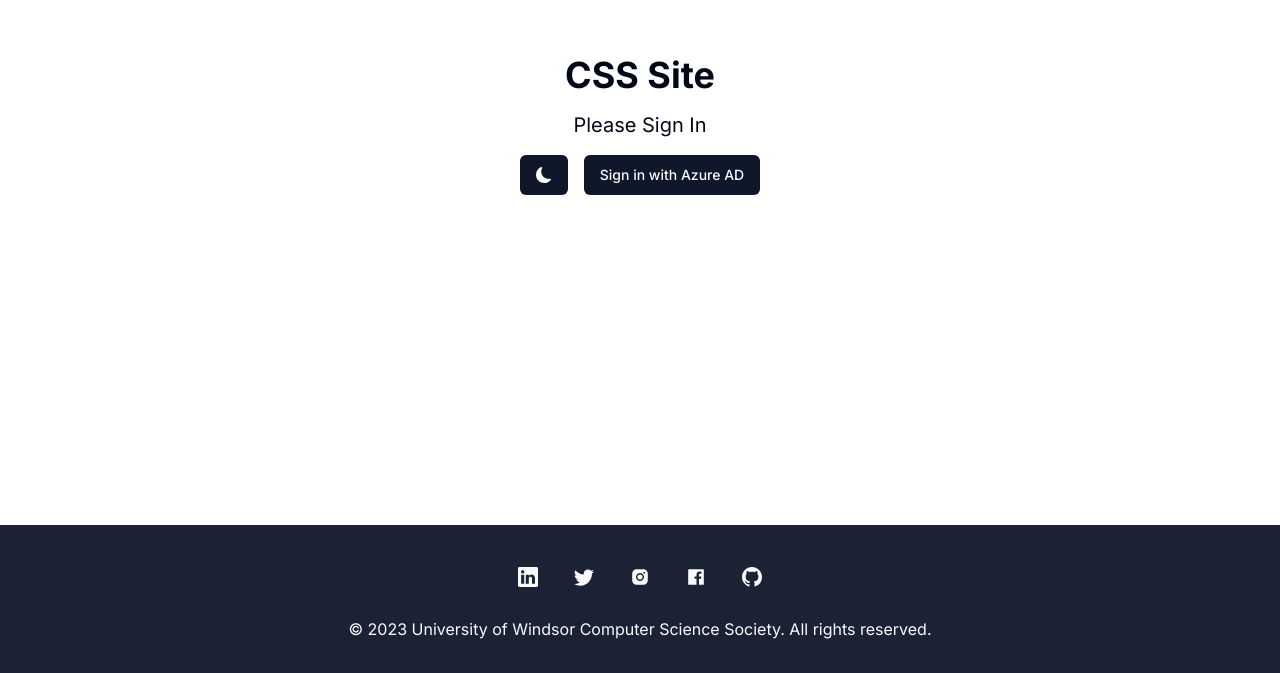
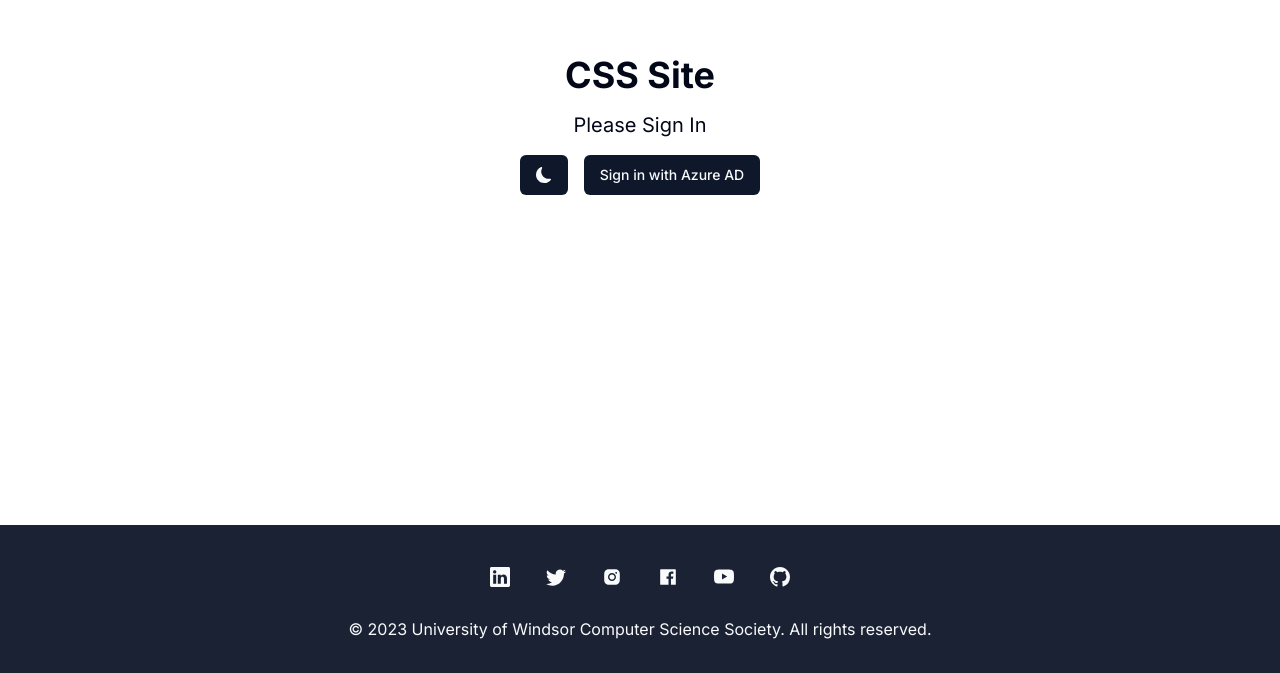
Before and after one commit to uwindsorcss/css-site, a Next.js app: page / in a window 1280 px wide. Shown: the part 275-948 px from the top of the page. Built offline with nearby package versions, Linux system fonts and the light colour scheme; no server answers; the database is empty.

Commit message:
add: Youtube Link To Footer Socials

```diff
--- a/src/components/footer/Footer.tsx
+++ b/src/components/footer/Footer.tsx
@@ -1,4 +1,4 @@
-import { BsGithub, BsLinkedin, BsTwitter } from "react-icons/bs";
+import { BsGithub, BsLinkedin, BsTwitter, BsYoutube } from "react-icons/bs";
 import { AiFillFacebook, AiFillInstagram } from "react-icons/ai";
 import SocialIcon from "./SocialIcon";
 
@@ -19,6 +19,7 @@ const Footer = () => {
           href="https://facebook.com/uwindsorcss"
           icon={AiFillFacebook}
         />
+        <SocialIcon href="https://youtube.com/@uwindsorcss" icon={BsYoutube} />
         <SocialIcon href="https://github.com/uwindsorcss" icon={BsGithub} />
       </div>
       <p>
```
